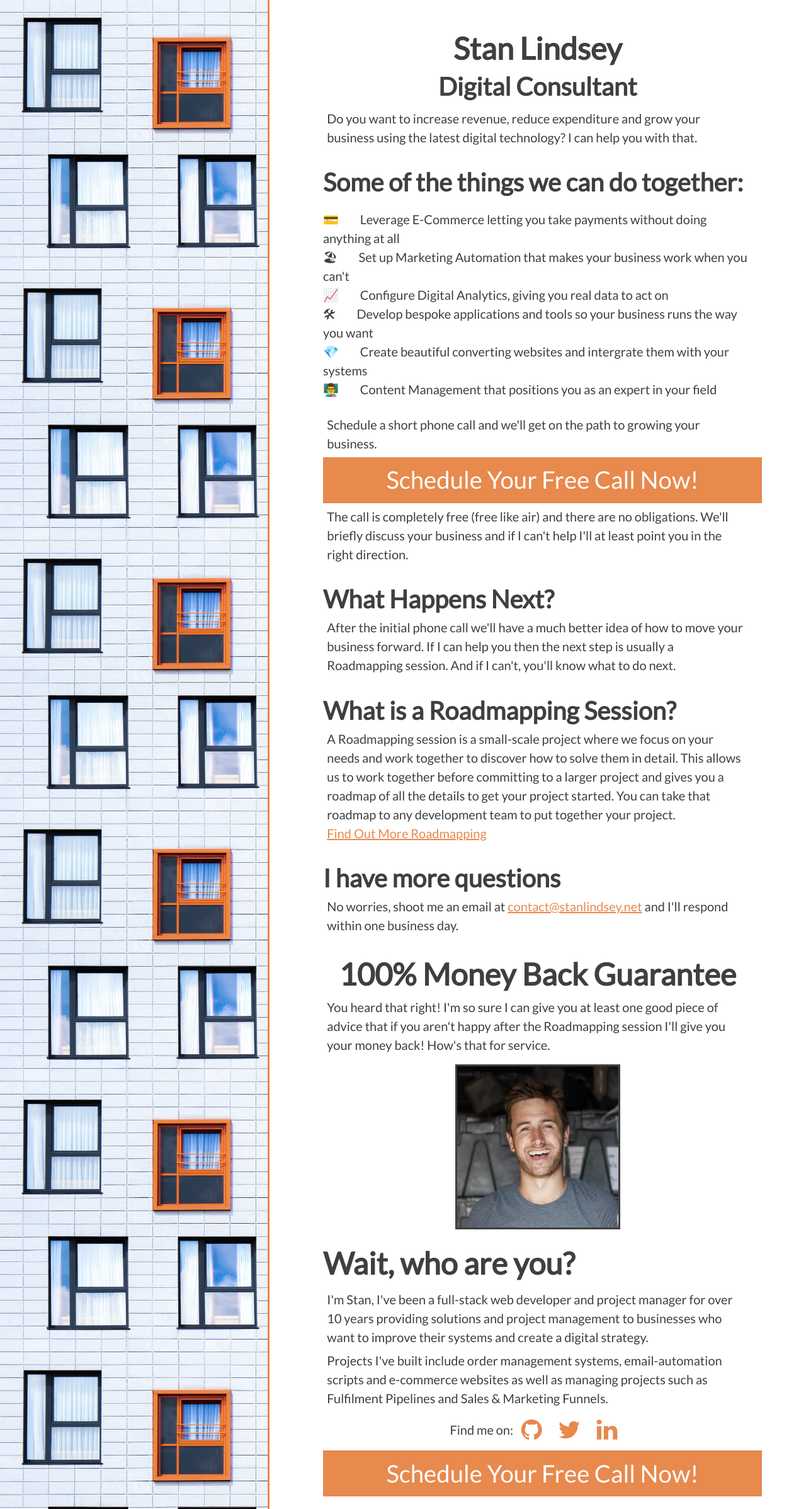
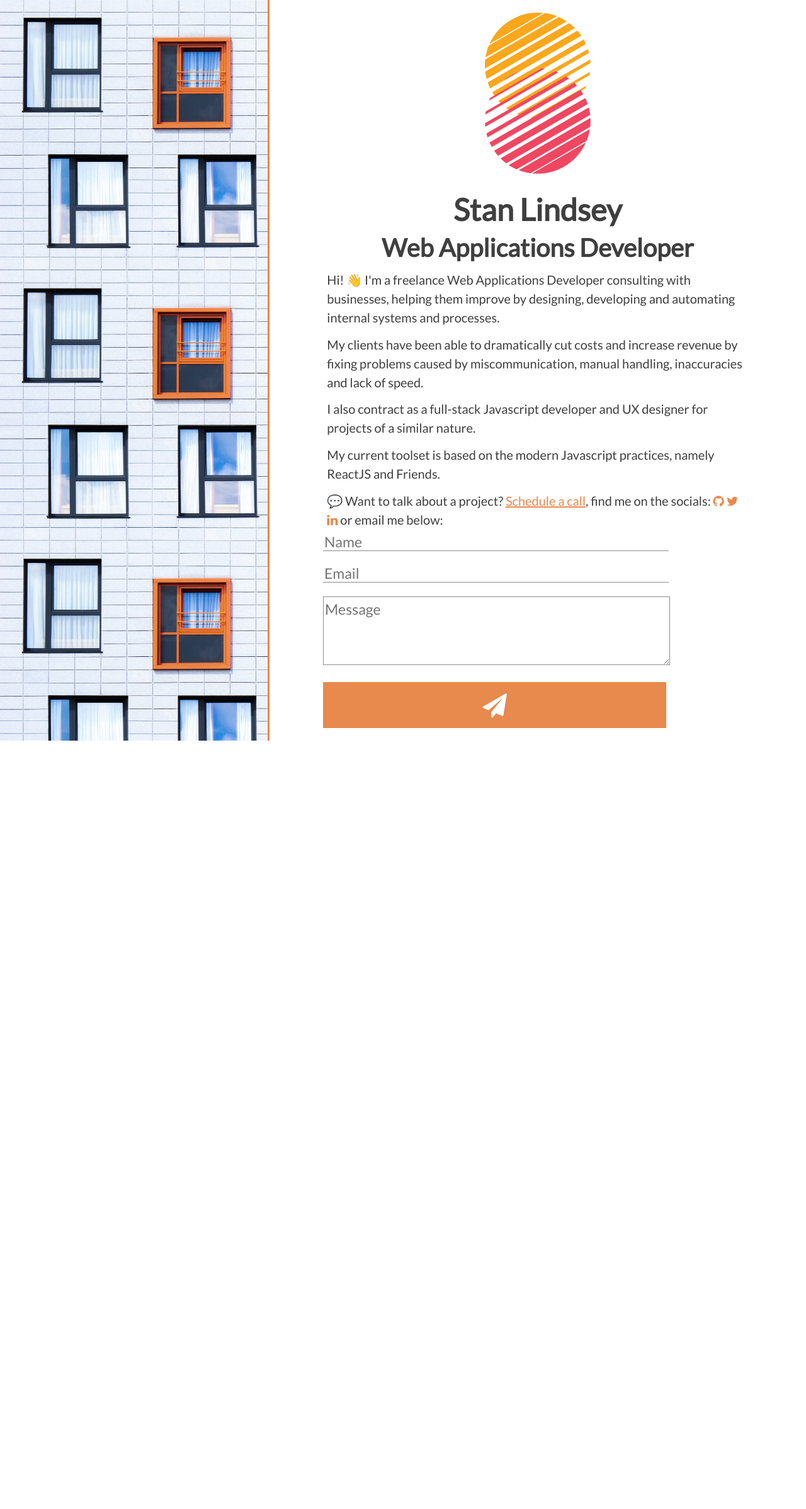
Before and after one commit to StanLindsey/stanlindsey.github.io, a Jekyll site: the page built from index.html, in a window 1280 px wide. Shown: the whole page at 63% size. Built offline with Jekyll 4.4.1, drawn with Linux system fonts in a browser that asks for light colours; nearby versions of some CDN libraries; after the commit the page ends 1176 px from its top, so only the background shows below that.

Commit message:
2018 initial updates

```diff
--- a/css/_about-section.scss
+++ b/css/_about-section.scss
@@ -15,8 +15,8 @@
 .about-content img {
   height:20vmax;
   // border-radius: 50%;
-  border-style: solid;
-  border-color:$grey;
+  // border-style: solid;
+  // border-color:$grey;
 }
 
 .about-content .social-icons {
--- a/css/_forms.scss
+++ b/css/_forms.scss
@@ -89,13 +89,18 @@ button:hover, .button:hover {
 // Desktop & Up
 @media only screen and (min-device-width : 1248px) and (min-width: 1248px) {
   form {
-    width:60%;
+    width: 60%;
+    margin: 0.5vw;
   }
 
   .field {
     width: 100%;
     font-size:1.2vmax;
     margin:0;
+
+    &.textarea {
+      width:99%
+    }
   }
 
   form input {
--- a/css/_layout.scss
+++ b/css/_layout.scss
@@ -30,8 +30,8 @@
 }
 
 .right-section {
-  background: rgba(255, 255, 255, 0.90);
-  min-height:100%;
+  background: rgba(255, 255, 255, 0.95);
+  min-height:100vh;
 }
 
 
--- a/index.html
+++ b/index.html
@@ -2,65 +2,26 @@
 layout: home
 ---
 
+
+<img src="images/logo-icon.svg" alt="">
 <h1>Stan Lindsey</h1>
-<h2 class="subtitle">Digital Consultant</h2>
+<h2 class="subtitle">Web Applications Developer</h2>
 
-<p>Do you want to increase revenue, reduce expenditure and grow your business using the latest digital technology? I can help you with that.</p>
-<h2>Some of the things we can do together:</h2>
-<ul class="emoji-list">
-  <li><span>💳</span> Leverage E-Commerce letting you take payments without doing anything at all</li>
-  <li><span>🏖</span> Set up Marketing Automation that makes your business work when you can't</li>
-  <li><span>📈</span> Configure Digital Analytics, giving you real data to act on</li>
-  <li><span>🛠</span> Develop bespoke applications and tools so your business runs the way you want</li>
-  <li><span>💎</span> Create beautiful converting websites and intergrate them with your systems</li>
-  <li><span>👨&zwj;🏫</span> Content Management that positions you as an expert in your field</li>
-</ul>
-<p>Schedule a short phone call and we'll get on the path to growing your business.</p>
-<a class="button" href="https://calendly.com/stanlindsey/15min" target="_blank">
-Schedule Your Free Call Now!
-</a>
-<p>The call is completely free (free like air) and there are no obligations. We'll briefly discuss your business and if I can't help I'll at least point you in the right direction.</p>
-<h2>What Happens Next?</h2>
-<p>After the initial phone call we'll have a much better idea of how to move your business forward. If I can help you then the next step is usually a Roadmapping session. And if I can't, you'll know what to do next.</p>
-<h2>What is a Roadmapping Session?</h2>
-<p>A Roadmapping session is a small-scale  project where we focus on your needs and work together to discover how to solve them in detail. This allows us to work together before committing to a larger project and gives you a roadmap of all the details to get your project started. You can take that roadmap to any development team to put together your project.
-<br/>
-  <a href="mailto:contact@stanlindsey.net?subject=Roadmapping Session&body=Hi Stan, I wanted to know more about your Roadmapping Session. Could you give me all the details?">Find Out More Roadmapping</a>
-</p>
-<h2>I have more questions</h2>
-<p>No worries, shoot me an email at <a href="mailto:contact@stanlindsey.net">contact@stanlindsey.net</a> and I'll respond within one business day.</p>
+<p>Hi! 👋 I'm a freelance Web Applications Developer consulting with businesses, helping them improve by designing, developing and automating internal systems and processes.</p>
 
-<h1>100% Money Back Guarantee</h1>
-<p>You heard that right! I'm so sure I can give you at least one good piece of advice that if you aren't happy after the Roadmapping session I'll give you your money back! How's that for service.</p>
+<p>My clients have been able to dramatically cut costs and increase revenue by fixing problems caused by miscommunication, manual handling, inaccuracies and lack of speed.</p>
 
-<div class="photo-box">
-  <h1 class="sm">Wait, who are you?</h1>
-  <div class="photo">
-    <img src="images/avatar.jpg" alt="">
-  </div>
-  <div>
-    <h1 class="lg">Wait, who are you?</h1>
-    <p>I'm Stan, I've been a full-stack web developer and project manager for over 10 years providing solutions and project management to businesses who want to improve their systems and create a digital strategy.</p>
-    <p>Projects I've built include order management systems, email-automation scripts and e-commerce websites as well as managing projects such as Fulfilment Pipelines and Sales & Marketing Funnels.</p>
-    <div class="social-icons">
-      <span>Find me on:</span>
-      <a target="_blank" href="https://www.github.com/stanlindsey"><i class="fa fa-github" aria-hidden="true"></i></a>
-      <a target="_blank" href="https://www.twitter.com/stan_lindsey"><i class="fa fa-twitter" aria-hidden="true"></i></a>
-      <a target="_blank" href="https://www.linkedin.com/in/stanlindsey"><i class="fa fa-linkedin" aria-hidden="true"></i></a>
-    </div>
-  </div>
-</div>
-<a class="button" href="https://calendly.com/stanlindsey/15min" target="_blank">
-  Schedule Your Free Call Now!
-</a>
+<p>I also contract as a full-stack Javascript developer and UX designer for projects of a similar nature.</p>
 
-<!--
-<div class="social-icons">
+<p>My current toolset is based on the modern Javascript practices, namely ReactJS and Friends.</p>
+
+<p>💬 Want to talk about a project? <a href="https://calendly.com/stanlindsey/15min" target="_blank">Schedule a call</a>,
+  <span>find me on the socials:</span>
   <a target="_blank" href="https://www.github.com/stanlindsey"><i class="fa fa-github" aria-hidden="true"></i></a>
   <a target="_blank" href="https://www.twitter.com/stan_lindsey"><i class="fa fa-twitter" aria-hidden="true"></i></a>
   <a target="_blank" href="https://www.linkedin.com/in/stanlindsey"><i class="fa fa-linkedin" aria-hidden="true"></i></a>
-
-</div>
+  or email me below:
+</p>
 
 <form action="https://formspree.io/contact@stanlindsey.net" method="POST">
   <div class="field">
@@ -69,7 +30,7 @@ Schedule Your Free Call Now!
   <div class="field">
     <input type="email" name="_replyto" placeholder="Email" required>
   </div>
-  <div class="field">
+  <div class="field textarea">
     <textarea name="message" rows="2" placeholder="Message" required></textarea>
   </div>
 
@@ -80,4 +41,3 @@ Schedule Your Free Call Now!
     <i class="fa fa-paper-plane" aria-hidden="true"></i>
   </button>
 </form>
- -->
```
Also changed, not shown: Gemfile.lock, images/logo-icon.svg (added).
